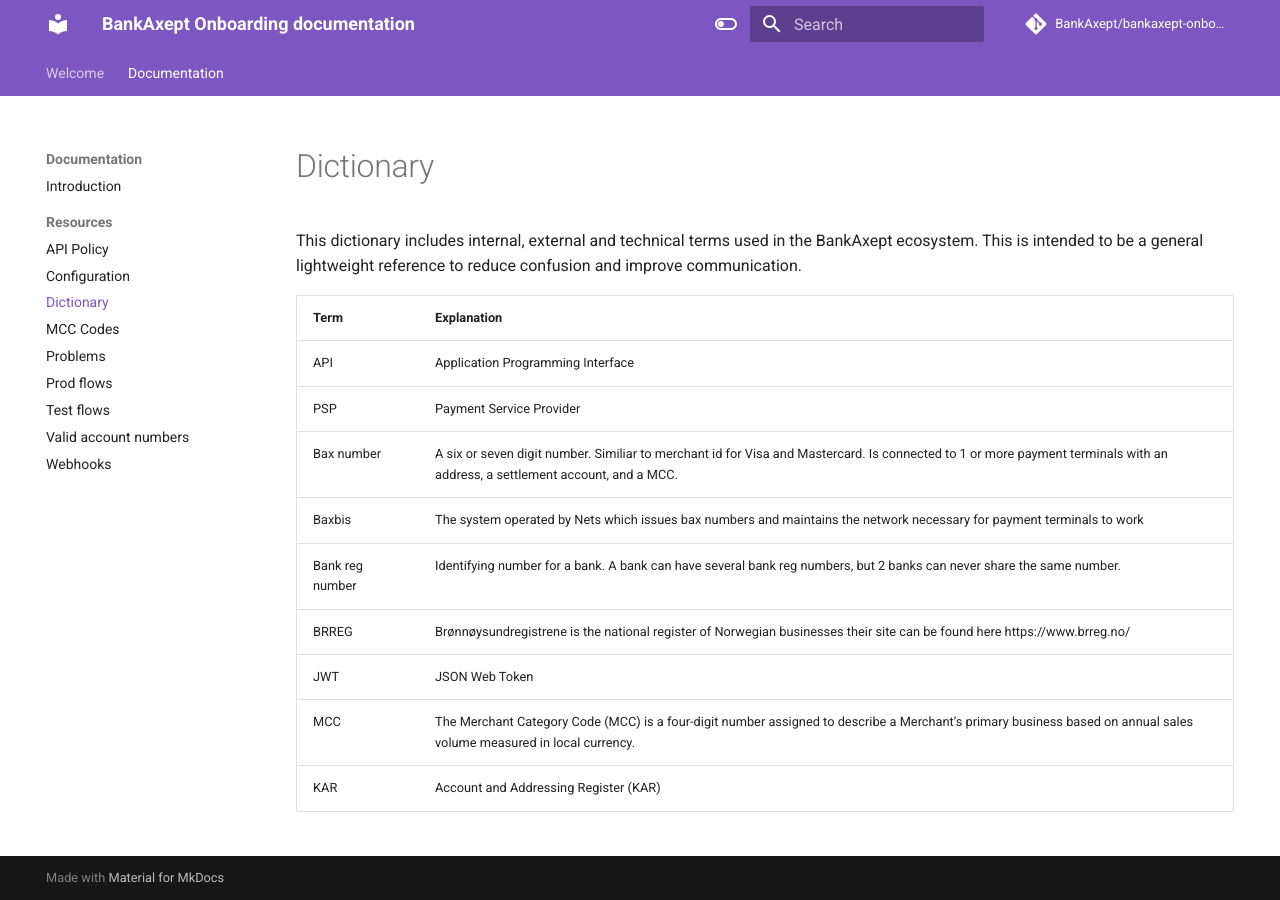
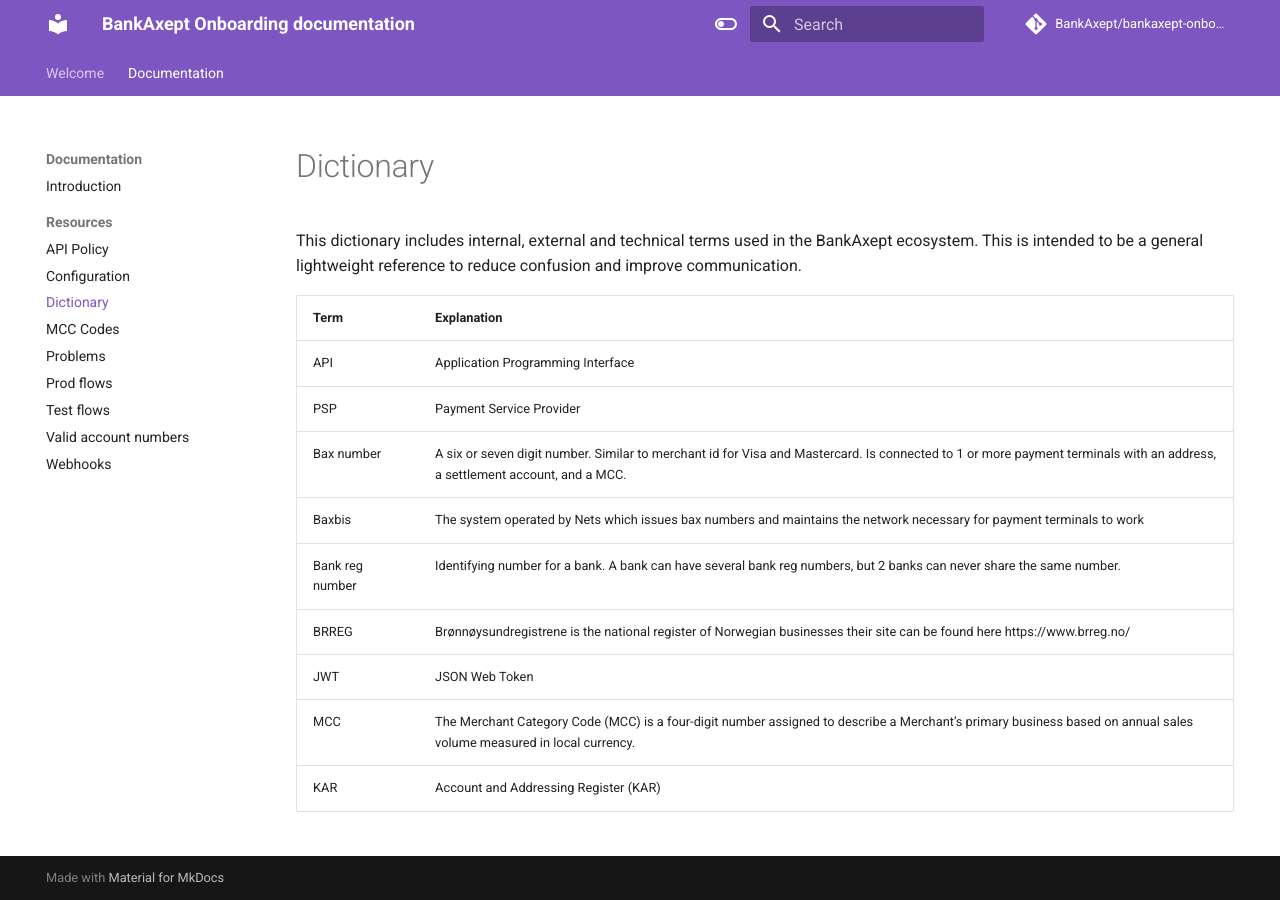
Before and after one commit to BankAxept/bankaxept-onboarding-external-documentation, an MkDocs documentation site: the page built from docs/dictionary.md, in a window 1280 px wide. Built offline with MkDocs 1.6.1 and Material for MkDocs 9.7.7, drawn with Linux system fonts in a browser that asks for light colours; comment, search, counter and statistics services are not loaded.

Commit message:
Update docs/dictionary.md
Co-authored-by: Copilot <175728472+Copilot@users.noreply.github.com>

```diff
--- a/docs/dictionary.md
+++ b/docs/dictionary.md
@@ -7,7 +7,7 @@ This is intended to be a general lightweight reference to reduce confusion and i
 |-----------------|-----------------------------------------------------------------------------------------------------------------------------------------------------------------------------|
 | API             | Application Programming Interface                                                                                                                                           |
 | PSP             | Payment Service Provider                                                                                                                                                    |
-| Bax number      | A six or seven digit number. Similiar to merchant id for Visa and Mastercard. Is connected to 1 or more payment terminals with an address, a settlement account, and a MCC. |
+| Bax number      | A six or seven digit number. Similar to merchant id for Visa and Mastercard. Is connected to 1 or more payment terminals with an address, a settlement account, and a MCC.  |
 | Baxbis          | The system operated by Nets which issues bax numbers and maintains the network necessary for payment terminals to work                                                      |
 | Bank reg number | Identifying number for a bank. A bank can have several bank reg numbers, but 2 banks can never share the same number.                                                       |
 | BRREG           | Brønnøysundregistrene is the national register of Norwegian businesses their site can be found here https://www.brreg.no/                                                   |
```
